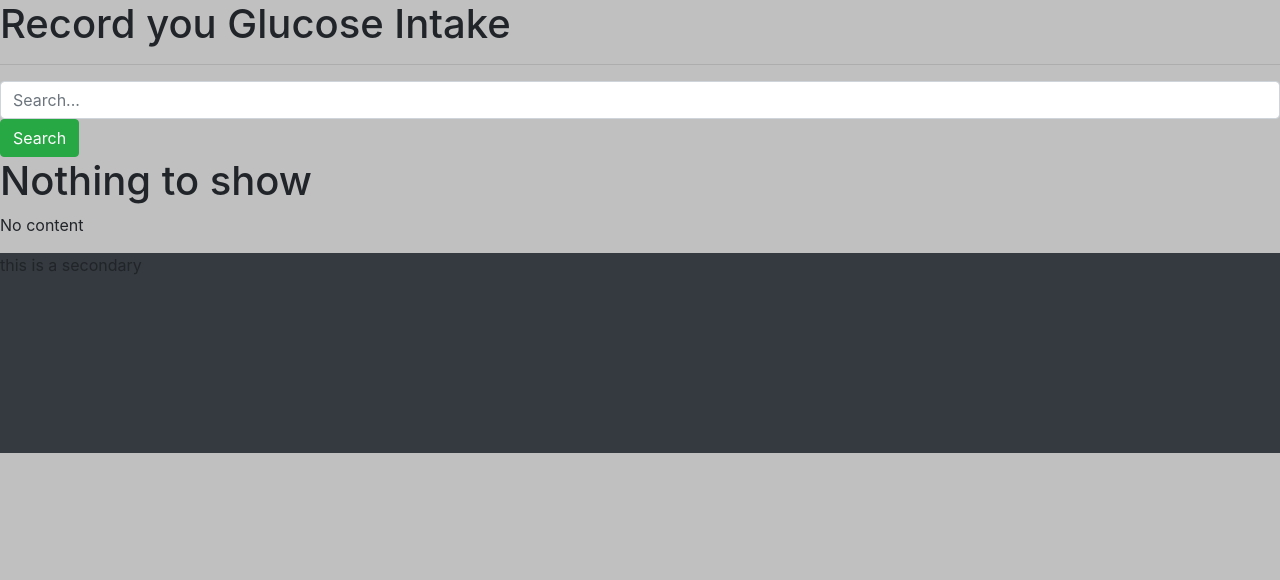
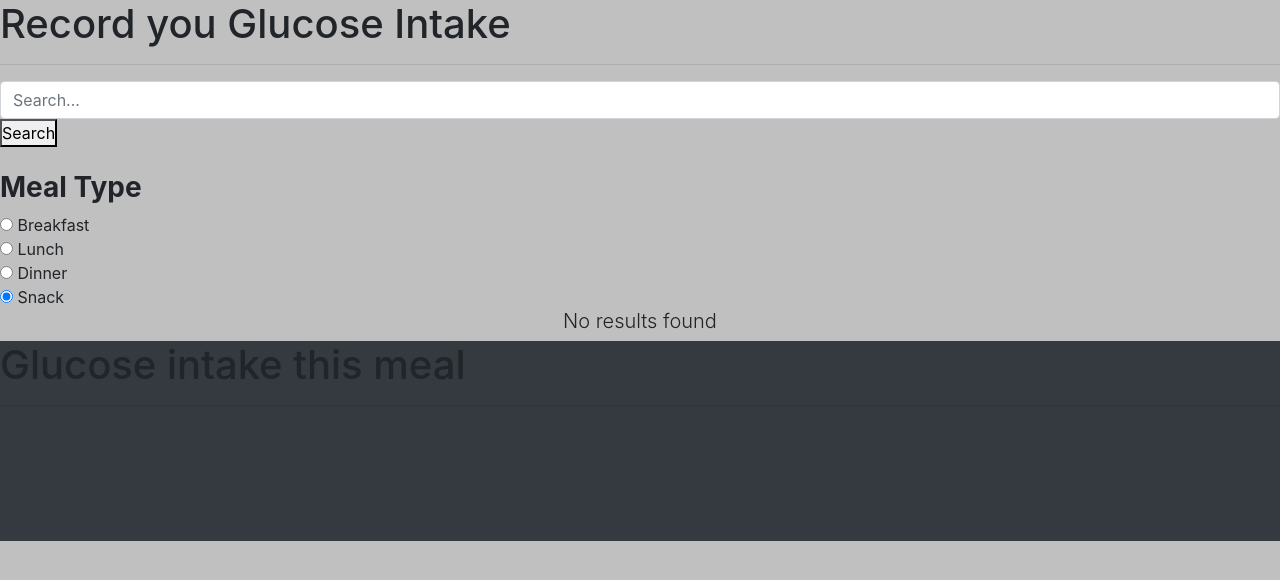
Before and after one commit to princeDogra/type2beat, a Django app: page /glucose/ in a window 1280 px wide. Shown: the part 68-648 px from the top of the page. Run offline with Django 3.2, Linux system fonts and the light colour scheme; the visitor is signed in with stand-in values (Sample User, id 1); some libraries are stand-ins or nearby versions.

Commit message:
Berlin: commit for iteration 1: glucose tracker

```diff
--- a/dashboard/templates/glucose.html
+++ b/dashboard/templates/glucose.html
@@ -2,7 +2,7 @@
 {% load static %}
 {% block title %}Glucose Tracker | Type2Beat{% endblock title %}
 {% block main %}
-<div class="t2b-container-2">
+<div class="t2b-container-2 t2b-bg-light">
   <div class="t2b-box1">
     <h1 class="t2b-h1 t2b-centre">
       Record you Glucose Intake
@@ -12,33 +12,71 @@
       <div class="search-box">
         <form class="" action="{% url 'glucose' %}" method="get">
           <input type="text" name="q" value="{{request.GET.q}}"  placeholder="Search..." class="form-control">
-          <button type="submit" name="button" class="btn btn-success"> Search</button>
+          <button type="submit" name="button" class="t2b-btn-1"> Search</button>
+          <br>
+          <br>
+          <h3><strong>Meal Type</strong></h3>
+          <div class="radio">
+            <input type="radio" name="meal" value="Breakfast"> Breakfast
+          </div>
+          <div class="radio">
+            <input type="radio" name="meal" value="lunch"> Lunch
+          </div>
+          <div class="radio">
+            <input type="radio" name="meal" value="Dinner"> Dinner
+          </div>
+          <div class="radio">
+            <input type="radio" name="meal" value="snack" checked> Snack
+          </div>
         </form>
       </div>
       <div class="food-item-box">
-        {% if items %}
-        <ul>
+        <div class="accordion" id="t2b_accordion">
+          {% if items %}
           {% for item in items %}
-            <li>{{ item.product_name }}</li>
+          <div class="card">
+            <div class="card-header" id="{{forloop.counter0}}">
+              <h2 class="mb-0">
+                <button class="btn btn-link" type="button" data-toggle="collapse" data-target="#collapse{{forloop.counter0}}" aria-expanded="true" aria-controls="collapse{{forloop.counter0}}">
+                  {{ item.product_name }}
+                </button>
+              </h2>
+            </div>
+            <div id="collapse{{forloop.counter0}}" class="collapse" aria-labelledby="index{{forloop.counter0}}" data-parent="#t2b_accordion">
+              <div class="t2b-card-body">
+                <div>
+                  <h6><mark>Sugar : <small class="text-muted">{{item.sugars_100g}} /100g</small></mark></h6>
+                  <h6>Carbohydrates : <small class="text-muted">{{item.carbohydrates_100g}} /100g</small></h6>
+                  <h6>Cholesterol : <small class="text-muted">{{item.cholesterol_100g}} /100g</small></h6>
+                  <h6>Fat : <small class="text-muted">{{item.fat_100g}} /100g</small></h6>
+                  <h6>Fiber : <small class="text-muted">{{item.fiber_100g}} /100g</small></h6>
+                  <h6>Proteins : <small class="text-muted">{{item.proteins_100g}} /100g</small></h6>
+                  <h6>Salt : <small class="text-muted">{{item.salt_100g}} /100g</small></h6>
+                  <h6>Sodium : <small class="text-muted">{{item.sodium_100g}} /100g</small></h6>
+                </div>
+                <div>
+                  <button type="button" name="button" class="btn btn-success">Select</button>
+                </div>
+              </div>
+            </div>
+          </div>
           {% endfor %}
-        </ul>
-        {% else %}
-          <h1>Nothing to show</h1>
-        {% endif %}
+          {% else %}
+            <h1 class="lead text-center"> No results found </h1>
+          {% endif %}
+        </div>
       </div>
-      <div class="content">
-        <p>No content</p>
-      </div>
-    </div>
-  </div>
-  <div class="t2b-box2">
-
   </div>
 </div>
 {% endblock main %}
 
 {% block secondary %}
-<div class="t2b-container">
-  this is a secondary
+<div class="t2b-container t2b-bg-white">
+  <div class="t2b-box1">
+    <h1 class="t2b-h1 t2b-centre">
+      Glucose intake this meal
+    </h1>
+    <hr>
+  </div>
 </div>
 {% endblock secondary %}
--- a/dashboard/views.py
+++ b/dashboard/views.py
@@ -20,7 +20,7 @@
         #
         #     for fooditem in fooditems:
         #         queryset.append(fooditem)
-        fooditems = FoodItem.objects.filter(Q(product_name__icontains=query))
+        fooditems = FoodItem.objects.filter(Q(product_name__icontains=query)).distinct()
         for fooditem in fooditems:
             queryset.append(fooditem)
         # print(f'query set is as follows: {type(queryset[0])}')
```
Also changed, not shown: dashboard/static/css/main.css (+42 -3 lines).
